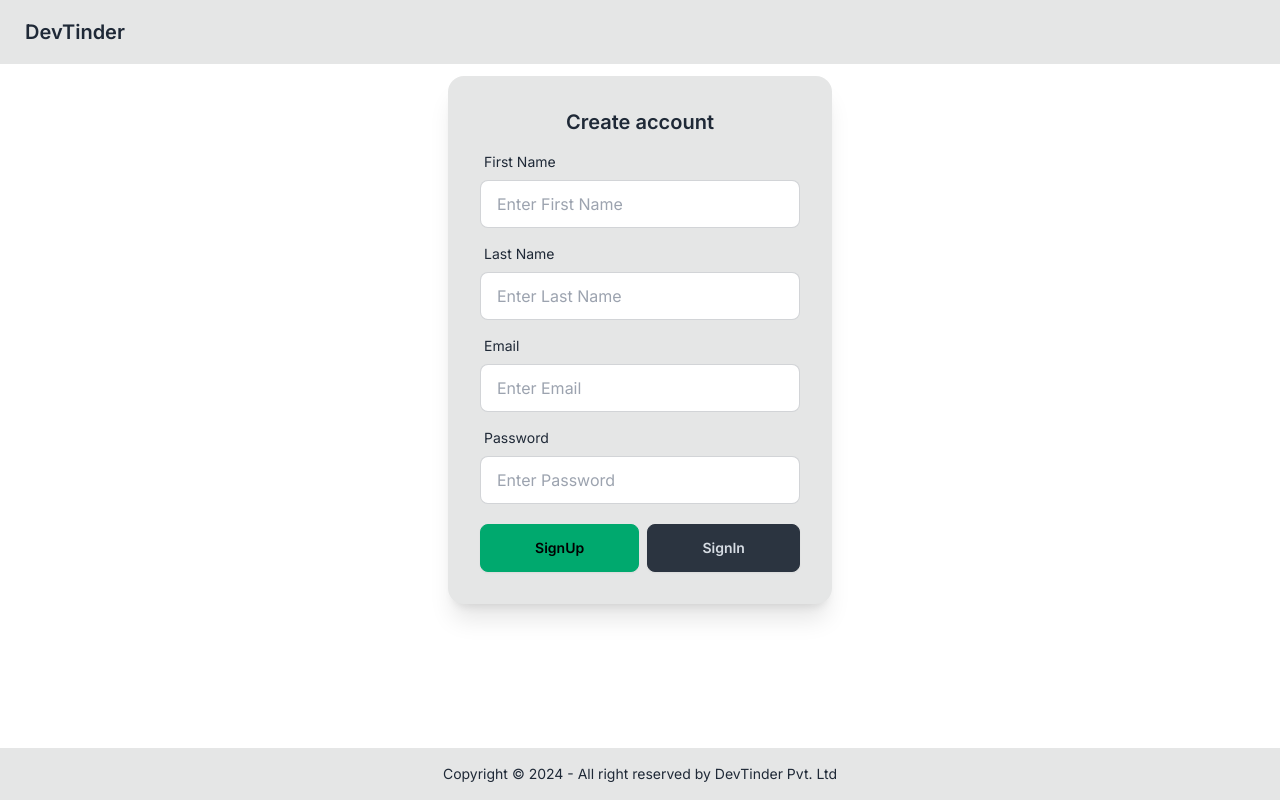
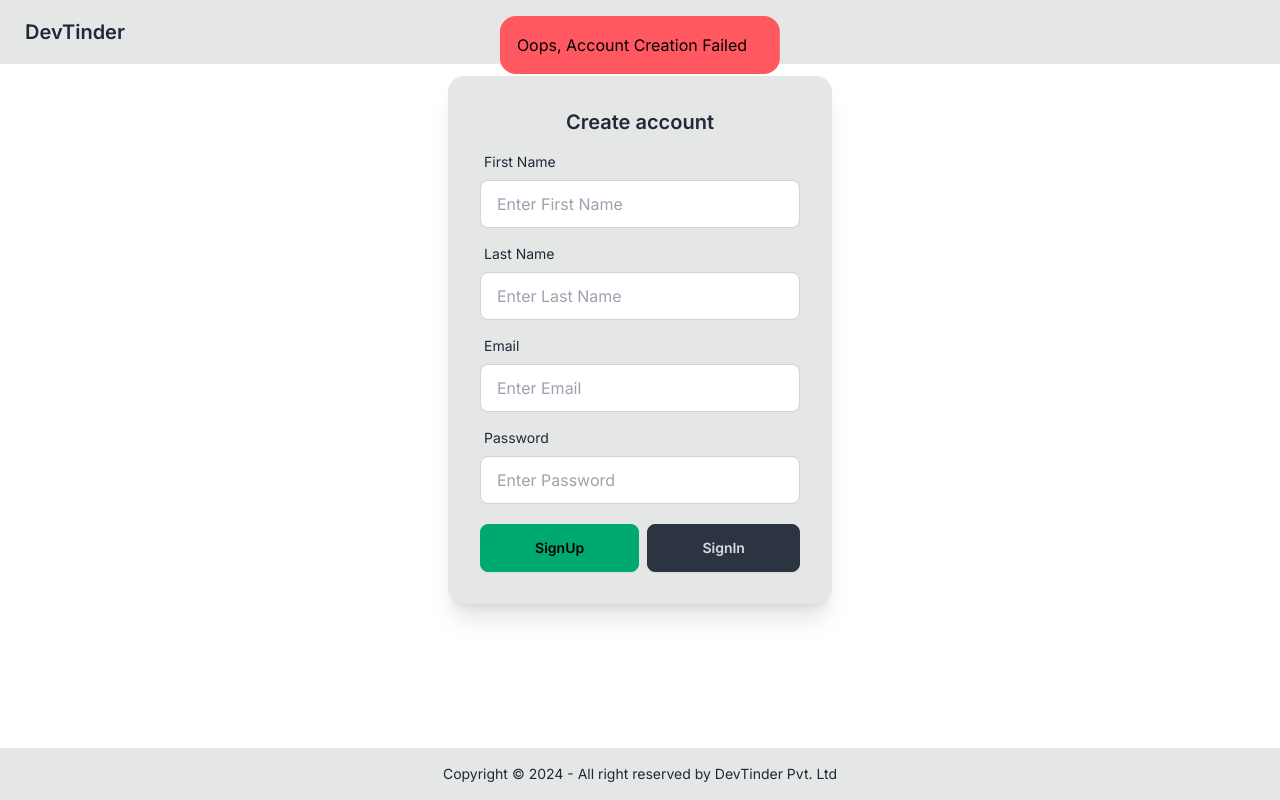
Before and after one commit to akshaygelani/devtinder, a React (Vite) app in the folder frontend/: page /signup in a window 1280 px wide. Both pictures are taken after a click on the button "SignUp". Built offline with nearby package versions, Linux system fonts and the light colour scheme; no server answers.

Commit message:
feat: added error and success toast

```diff
--- a/frontend/src/components/signup.jsx
+++ b/frontend/src/components/signup.jsx
@@ -8,18 +8,30 @@ function SignUp() {
   const [lastName, setLastName] = useState('');
   const [email, setEmail] = useState('');
   const [password, setPassword] = useState('');
+  const [error, setError] = useState('');
+  const [showSuccessToast, setSuccessToast] = useState(false);
+  const [showErrorToast, setErrorToast] = useState(false);
 
   const navigate = useNavigate();
 
   const signUpHandler = async () => {
+    setError('');
     try {
-      const result = await axios.post(
+      await axios.post(
         API_BASE_URL + '/auth/signup',
         { firstName, lastName, email, password },
         { withCredentials: true }
       );
-      navigate('/signin');
+      setSuccessToast(true);
+      setTimeout(() => {
+        setSuccessToast(false);
+      }, 3000);
     } catch (error) {
+      setErrorToast(true);
+      setError(error.response?.data?.message);
+      setTimeout(() => {
+        setErrorToast(false);
+      }, 3000);
       console.error(error);
     }
   };
@@ -28,6 +40,7 @@ function SignUp() {
     navigate('/signin');
   };
   return (
+    <>
       <div className='flex justify-center my-3'>
         <div className='card  bg-base-300 w-96 shadow-xl'>
           <div className='card-body'>
@@ -80,6 +93,7 @@ function SignUp() {
                 onChange={(e) => setPassword(e.target.value)}
               />
             </label>
+            {error && <p className='text-red-500'>Error: {error}</p>}
             <div className='card-actions justify-center mt-3 flex flex-row'>
               <button className='btn btn-success grow' onClick={signUpHandler}>
                 SignUp
@@ -91,6 +105,20 @@ function SignUp() {
           </div>
         </div>
       </div>
+      <div className='toast toast-top toast-center'>
+        {showErrorToast && (
+          <div className='alert alert-error'>
+            <span>Oops, Account Creation Failed</span>
+          </div>
+        )}
+
+        {showSuccessToast && (
+          <div className='alert alert-success'>
+            <span>Account Created Successfully!</span>
+          </div>
+        )}
+      </div>
+    </>
   );
 }
 export default SignUp;
```
Lines whose indentation alone changed are shown as unchanged.
